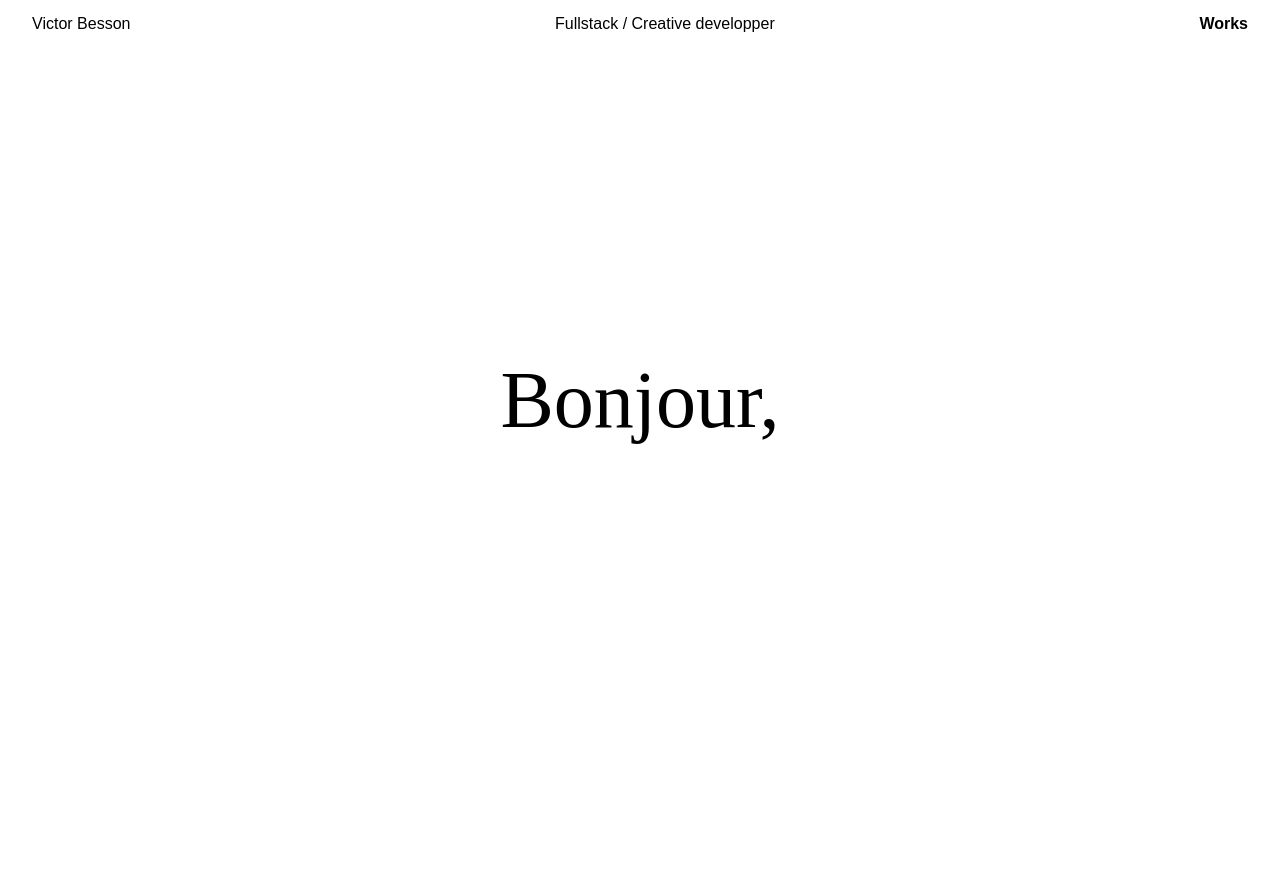
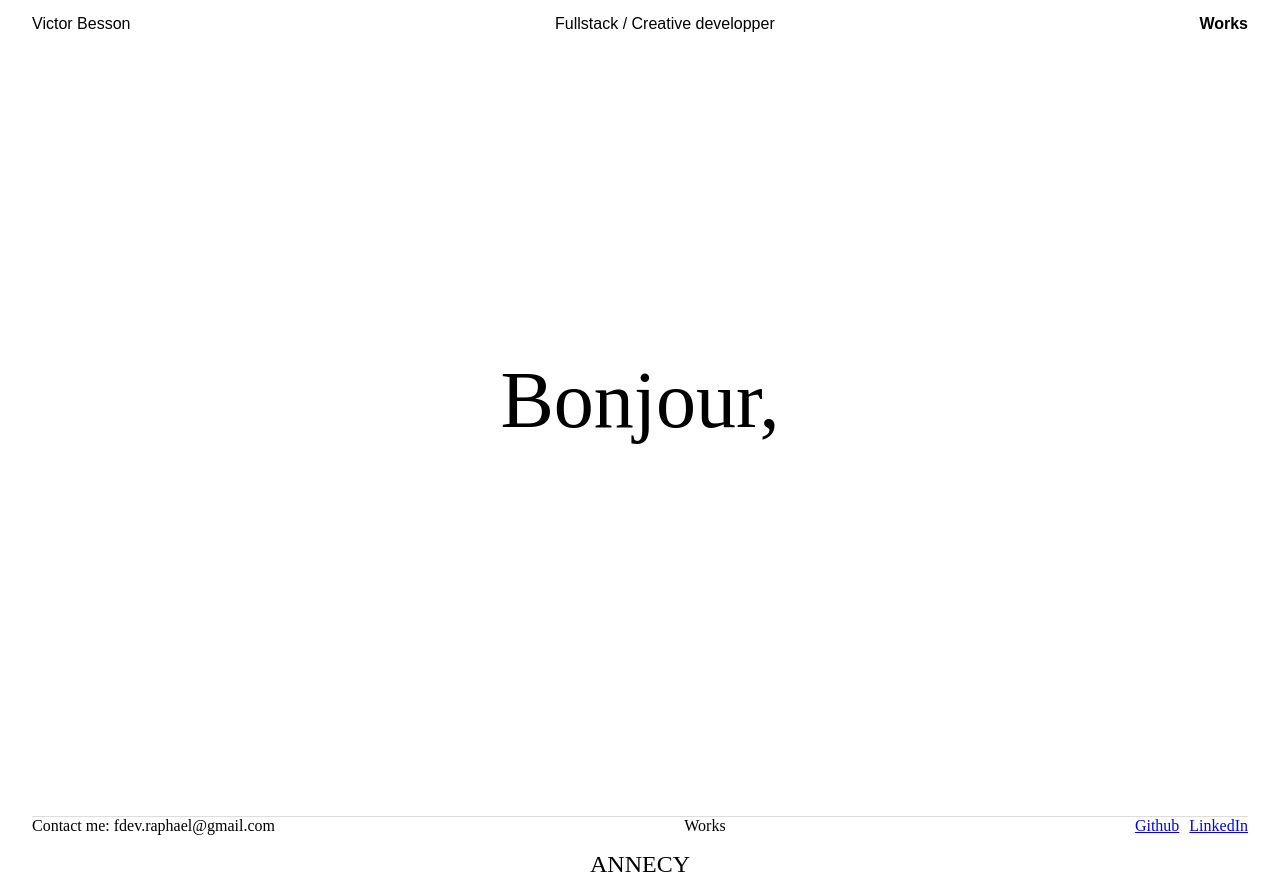
Before and after one commit to Neoznzoe/vb-wb, a React (Create React App) app: page / in a window 1280 px wide. Before the commit the page ends 800 px from the top, so only its background shows below. Built offline with nearby package versions, Linux system fonts and the light colour scheme.

Commit message:
'start footer'

```diff
--- /dev/null
+++ b/src/components/footer/footer.jsx
@@ -0,0 +1,26 @@
+import React from 'react';
+import './footer.scss';
+
+function Footer() {
+  return (
+    <footer className="footer">
+      <div className="footer-content">
+        <div className="footer-section">
+          Contact me: fdev.raphael@gmail.com
+        </div>
+        <div className="footer-section section-work">
+          Works
+        </div>
+        <div className="footer-section">
+          <a href="https://github.com/votre_nom_utilisateur">Github</a>
+          <a href="https://linkedin.com/in/votre_nom_utilisateur">LinkedIn</a>
+        </div>
+      </div>
+      <div className="footer-city">
+        ANNECY
+      </div>
+    </footer>
+  );
+}
+
+export default Footer;
--- /dev/null
+++ b/src/components/footer/footer.scss
@@ -0,0 +1,32 @@
+.footer {
+    display: flex;
+    flex-direction: column;  // Pour empiler les éléments verticalement
+    padding: 16px 32px;
+
+    .footer-content {
+      display: flex;
+      justify-content: space-between;
+      width: 100%;
+      border-top: 1px solid #ddd;
+
+      .footer-section {
+        display: flex;
+        align-items: center;
+
+        a + a {
+          margin-left: 10px;
+        }
+
+        .section-work {
+            text-align: center;
+        }
+      }
+    }
+
+    .footer-city {
+      font-size: 24px;
+      width: 100%;
+      text-align: center;
+      margin-top: 16px;
+    }
+  }
--- a/src/pages/HomePage/index.jsx
+++ b/src/pages/HomePage/index.jsx
@@ -1,5 +1,6 @@
 import React from "react";
 import Header from "../../components/Header/header";
+import Footer from "../../components/footer/footer";
 import './index.scss';
 
 function HomePage() {
@@ -9,6 +10,7 @@ function HomePage() {
         <div className="page-wrapper">
           <div className="title">Bonjour,</div>
         </div>
+        <Footer/>
       </div>
     );
   }
```
